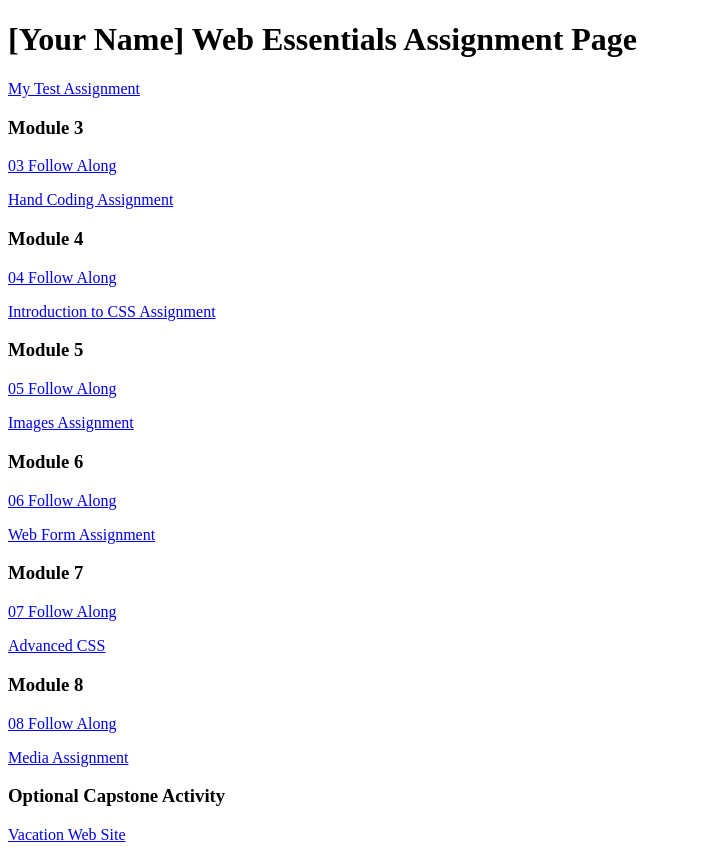
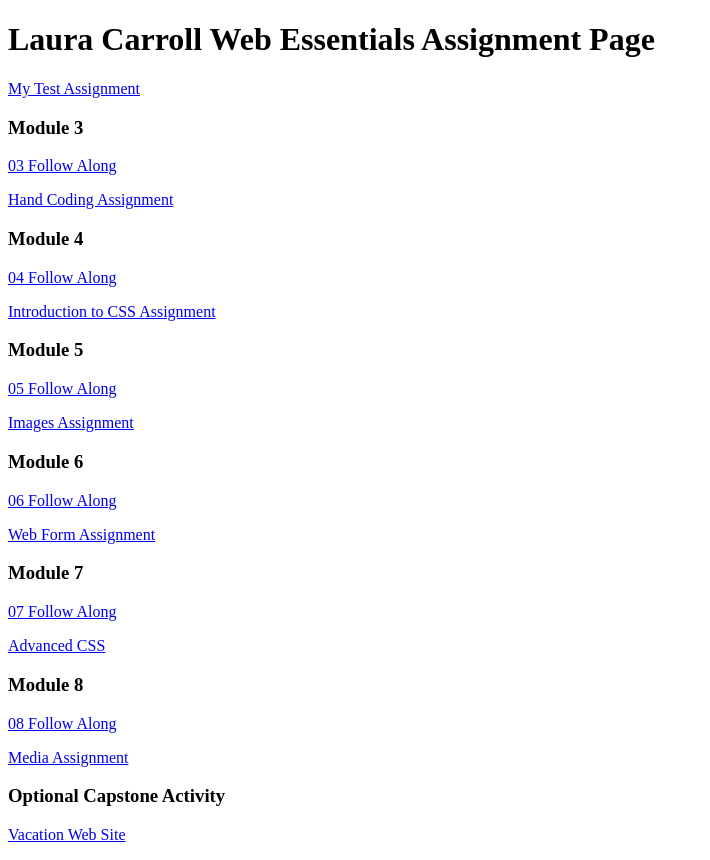
Before and after one commit to laurafilmc/dwdd1600, a plain HTML site: page index.html in a window 1280 px wide. Shown: the whole page, without its empty margins (0-710 px from the left). Drawn offline with Linux system fonts and the light colour scheme.

Commit message:
Added my Name

```diff
--- a/index.html
+++ b/index.html
@@ -6,7 +6,7 @@
 		<title>dwdd 1600 assignment list page</title>
 	</head>
 	<body>
-		<h1>[Your Name] Web Essentials Assignment Page</h1>
+		<h1>Laura Carroll Web Essentials Assignment Page</h1>
 		<p><a href="01test">My Test Assignment</a></p>
 
 		<h3>Module 3</h3>
```
